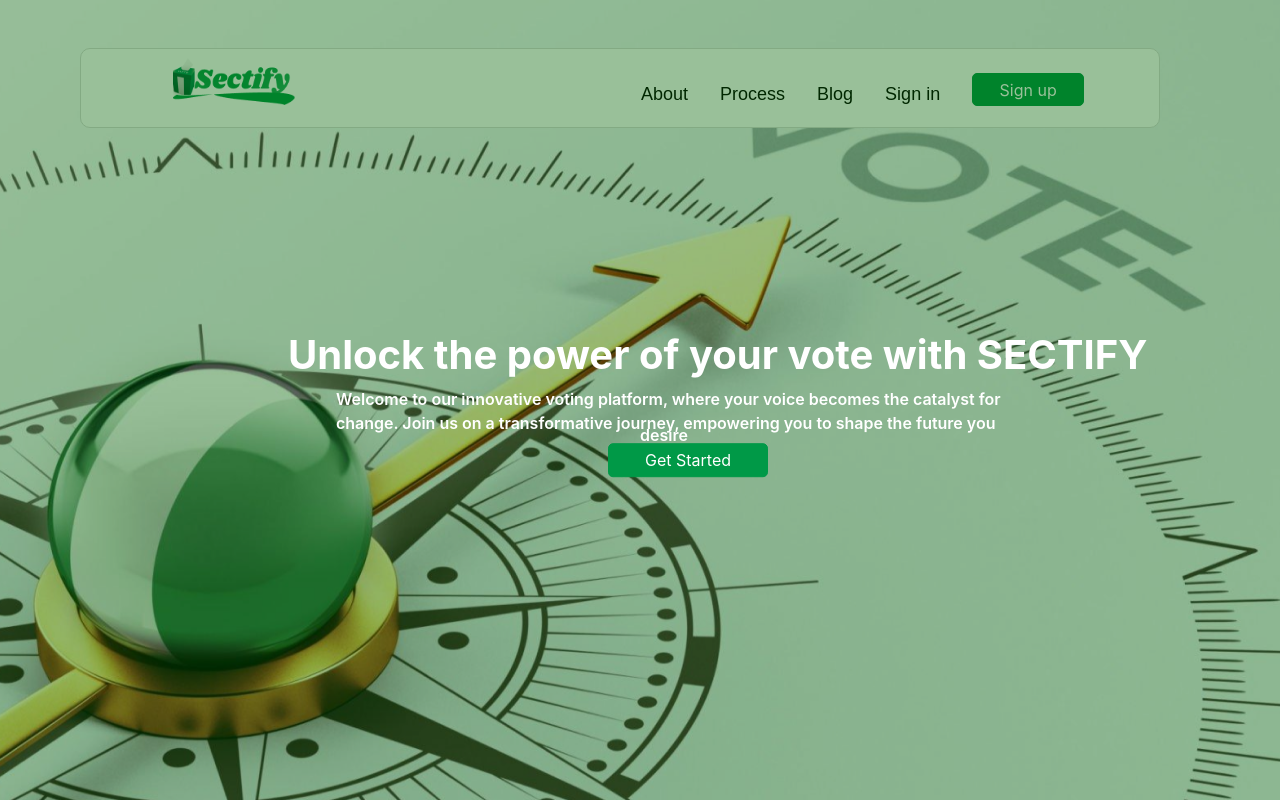
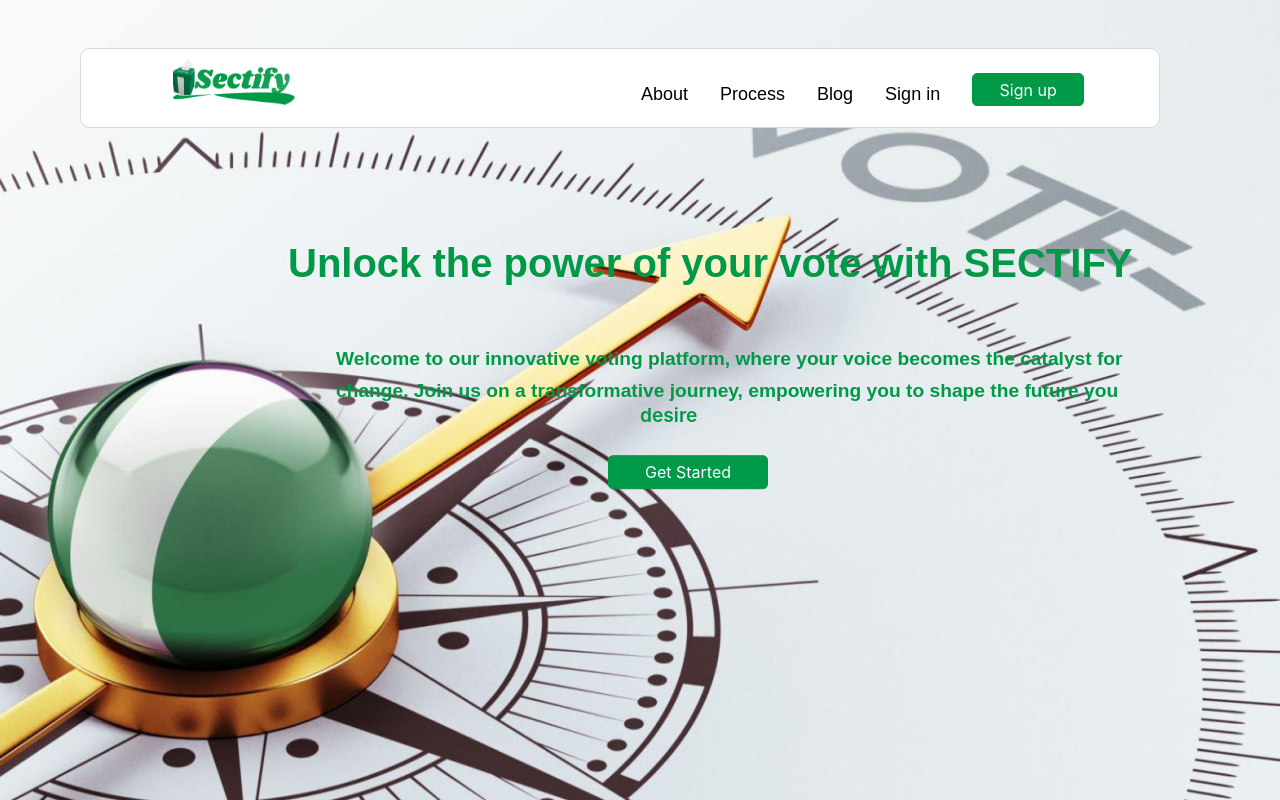
Before and after one commit to Fantom-Sectify/sectify, a React (Create React App) app: page / in a window 1280 px wide. Shown: the top 800 px of the page. Built offline with nearby package versions, Linux system fonts and the light colour scheme; what chartjs-plugin-datalabels would draw is missing.

Commit message:
routing
This implements the routing of buttons on the landing-page

```diff
--- a/src/pages/home/Home.js
+++ b/src/pages/home/Home.js
@@ -10,25 +10,31 @@ import {
     SButton,
     Button,
     TextContainer,
-    Overlay
-
-} from "./home.styles.js";
+    Container
+   } from "./home.styles.js";
 import landingimage from "../../assets/landingimage.png";
 import { Link } from "react-router-dom";
+import { useNavigate } from "react-router-dom";
 
 
 
 
 const Home = () => {
+    const navigate = useNavigate();
+
+    const handleGetStarted = () => {
+      navigate("/sign-in");
+    };
+
 
 
     return (
         <HomeParent>
             <HomeWrapper>
-                <Overlay></Overlay>
+
                 <div style={{
-                    backgroundImage: `url(${landingimage})`, backgroundRepeat: "no-repeat", backgroundSize: "100vw 100vh",
-                    height: 800, width: 1800, backgroundColor: '#009947',
+                    backgroundImage:  `url(${landingimage})`, backgroundRepeat: "no-repeat", backgroundSize: "100vw 100vh",
+                    height: 800, width: 1800,
                 }}>
 
 
@@ -36,20 +42,23 @@ const Home = () => {
                         <LContainer>
                             <img src={logo} alt="logo" />
                         </LContainer>
+                        <Container>
                         <BigLinkContainer>
                         <LinkContainer><Link>About</Link></LinkContainer>
                        <LinkContainer><Link marginRight={20}>Process</Link></LinkContainer>
                        <LinkContainer> <Link marginRight={10}>Blog</Link></LinkContainer>
                         <LinkContainer><Link to="/sign-in" marginRight={20}>Sign in</Link></LinkContainer>
-                        <SButton>Sign up</SButton>
+
                         </BigLinkContainer>
+                        <SButton><Link to="/sign-up">Sign up</Link></SButton>
+                        </Container>
                     </NavContainer>
                   <TextContainer><h3>Unlock the power of your vote with SECTIFY</h3>
                    <h4>Welcome to our innovative voting platform, where your voice becomes the catalyst for
                     <br></br>change. Join us on a transformative journey, empowering you to shape the future you
                    </h4>
                    <p> desire</p>
-                    <Button>Get Started</Button>
+                    <Button onClick={handleGetStarted}>Get Started</Button>
                     </TextContainer>
                 </div>
             </HomeWrapper>
--- a/src/pages/home/home.styles.js
+++ b/src/pages/home/home.styles.js
@@ -1,12 +1,17 @@
 import styled from "styled-components";
 import {Link} from "react-router-dom";
+
 
 export const HomeParent = styled.div`
     width: 100vw;
     height: 100vh;
     display: flex;
     flex-direction: column;
-    background-color:#009947;
+
+
+
+
+
      `;
 
 export const HomeWrapper = styled.div`
@@ -15,24 +20,13 @@ export const HomeWrapper = styled.div`
     display: flex;
     flex-direction: column;
     justify-content: center;
+    position:relative;
     background-color:#009947;
-
+    color: #009947;
 
 
     `;
 
-    export const Overlay = styled.div`
-        position: absolute;
-        display: block;
-        transform: translateX(-50%);
-        left: 50%;
-        width: 100vw;
-        height: 100vh;
-        background: rgba(0, 99, 0, 0.4);
-        content: '';
-      }
-
-      `;
 
 export const LContainer = styled.div`
     width: 20%;
@@ -66,6 +60,12 @@ export const LContainer = styled.div`
 
 
     `;
+
+ export const Container = styled(Link)`
+    display: flex;
+
+    `;
+
 
 
     export const BigLinkContainer = styled(Link)`
@@ -117,7 +117,7 @@ margin-top:0.5rem;
 export const TextContainer= styled.div`
 width: 100vw;
 position: absolute;
-top: 50%;
+top: 45%;
 left: 60%;
 margin-left:10rem;
 transform: translate(-50%, -50%);
@@ -129,19 +129,27 @@ justify-content: center;
 font-weight:700;
 line-height:4rem;
 font-size:2.5rem;
+font-family: Sans-Serif;
+color:  #009947;
 
 }
 
 & h4 {
     font-weight:600;
     margin-left:3rem;
-    font-size:1rem;
+    font-size:1.2rem;
+    line-height:2rem;
+    font-family: Sans-Serif;
+    color:#009947;
+    margin-top:3rem;
 }
 
 & p {
     font-weight:600;
     margin-left:22rem;
-    line-height:0.1rem;
+    line-height:1rem;
+    font-size:1.2rem;
+    color:  #009947;
 }
 
 `;
@@ -156,7 +164,7 @@ border-radius:5px;
 color:#ffffff;
 height: 2.1rem;
 align-items: center;
-margin-top:0.4rem;
+margin-top:2rem;
 justify-content: center;
 margin-left:20rem;
 
```
